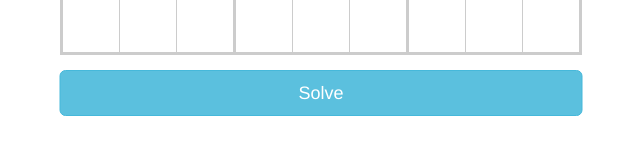
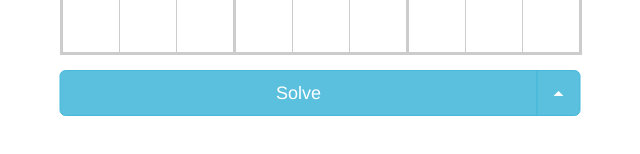
Before and after one commit to pengmai/sudokusolver, a React (Create React App) app: page / in a window 1280 px wide. Shown: the part 606-760 px from the top of the page, without its empty margins (319-959 px from the left). Built offline with nearby package versions, Linux system fonts and the light colour scheme.

Commit message:
Added drop-up button and made styles responsive

```diff
--- a/src/index.js
+++ b/src/index.js
@@ -1,6 +1,6 @@
 import React from 'react';
 import ReactDOM from 'react-dom';
-import { Button, Alert } from 'react-bootstrap';
+import { Button, Alert, ButtonGroup, DropdownButton, MenuItem } from 'react-bootstrap';
 import { Motion, spring } from 'react-motion';
 import Client from './client.js';
 import Sudoku from './sudoku.js';
@@ -28,6 +28,16 @@ function finalDeltaPositions(index, buttonDiam, flyOutRadius) {
     deltaX: flyOutRadius * Math.cos(toRadians(angle)) - (buttonDiam / 2),
     deltaY: flyOutRadius * Math.sin(toRadians(angle)) + (buttonDiam / 2)
   };
+}
+
+function ResetItem(props) {
+  // Only render the Reset button if the board is not currently solved.
+  if (props.solved) {
+    return (<div></div>);
+  }
+  return (
+    <MenuItem className="dropup-item" eventKey="3">Reset</MenuItem>
+  );
 }
 
 class SudokuSolver extends React.Component {
@@ -273,14 +283,29 @@ class SudokuSolver extends React.Component {
           selecting={this.state.selecting}
         />
 
+      <ButtonGroup id="solve-group">
           <Button
             bsStyle="info"
+            id="solve-button"
             bsSize="large"
             disabled={this.state.cannotSolve || this.state.loading}
             onClick={() => (this.state.cannotSolve || this.state.loading ?
               null : this.handleButton())}>
             {this.state.buttonMessage}
           </Button>
+          <DropdownButton
+            bsStyle="info"
+            id="dropdown-button"
+            bsSize="large"
+            pullRight
+            dropup
+            title=""
+            onClick={() => {this.setState({selecting: false})}}>
+            <MenuItem className="dropup-item" eventKey="1">Random</MenuItem>
+            <MenuItem className="dropup-item" eventKey="2">About</MenuItem>
+            <ResetItem solved={this.state.solved}/>
+          </DropdownButton>
+        </ButtonGroup>
       </div>
     )
   }
--- a/src/sudokuboard.css
+++ b/src/sudokuboard.css
@@ -27,13 +27,24 @@ span {
   top: -1px;
 }
 
-.btn {
+#solve-group {
   position: absolute;
   top: 50%;
   left: 50%;
   transform: translateX(-50%) translateY(400%);
   width: 342px;
 }
+
+#solve-button {
+  width: 297px;
+}
+
+.dropup-item {
+  width: 339px;
+  text-align: center;
+  color: black;
+}
+
 
 /* iPhone 5 */
 @media only screen and (max-width: 320px) {
@@ -43,8 +54,16 @@ span {
     line-height: 33px;
   }
 
-  .btn {
+  #solve-group {
     width: 315px;
+  }
+
+  #solve-button {
+    width: 272px;
+  }
+
+  .dropup-item {
+    width: 312px;
   }
 }
 
@@ -56,9 +75,17 @@ span {
     width: 56px;
   }
 
-  .btn {
+  #solve-group {
     transform: translateX(-50%) translateY(600%);
     width: 523px;
+  }
+
+  #solve-button {
+    width: 478px;
+  }
+
+  .dropup-item {
+    width: 520px;
   }
 }
 
```
Lines whose indentation alone changed are shown as unchanged.
